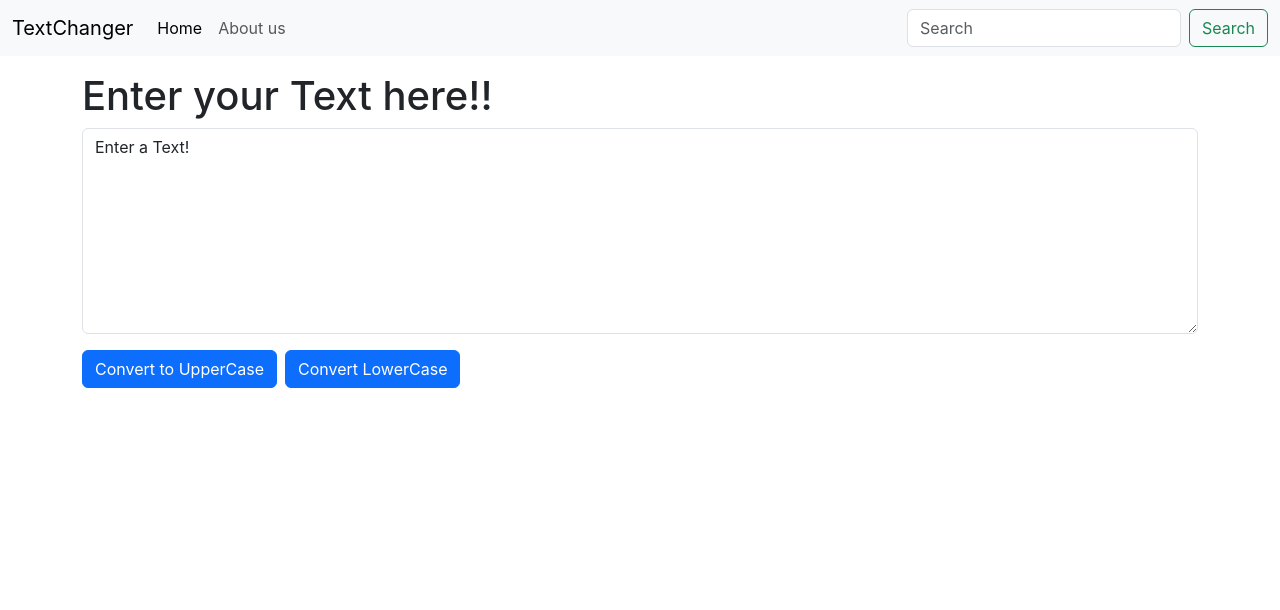
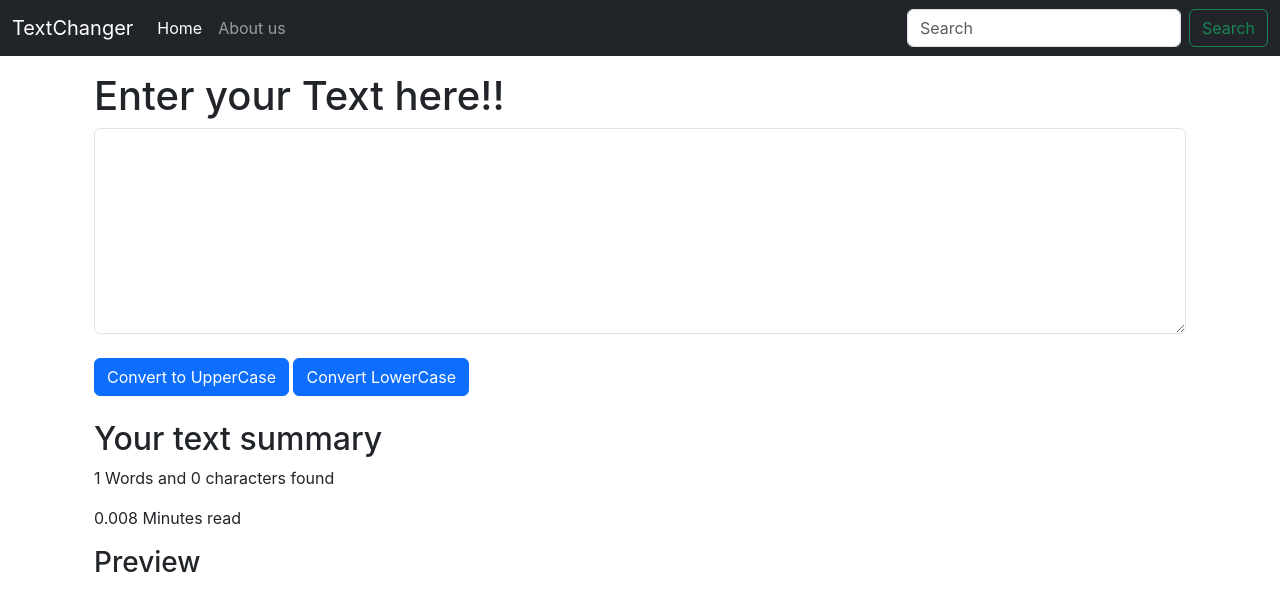
Before and after one commit to HussainGhantiwala/TextChanger-ReactJS, a React (Create React App) app: page / in a window 1280 px wide. Shown: the top 610 px of the page. Built offline with nearby package versions, Linux system fonts and the light colour scheme.

Commit message:
Added word and character counter, along with reading time logic.

```diff
--- a/src/App.js
+++ b/src/App.js
@@ -8,7 +8,7 @@ function App() {
 <>
 <Navbar title="TextChanger" homeText="Home" aboutText="About us"/> {/*This is made using props*/}
 <div className="container my-3">
-  <TextForm heading="Enter your Text here!!"/>
+  <TextForm heading={"Enter your Text here!!"}/>
   </div>
 </>
   );
--- a/src/components/Navbar.js
+++ b/src/components/Navbar.js
@@ -4,7 +4,7 @@ import PropTypes from 'prop-types'
 export default function Navbar(props) {
   return (
     <>
-  <nav className="navbar navbar-expand-lg bg-body-tertiary">
+  <nav className="navbar navbar-expand-lg navbar-dark bg-dark">
   <div className="container-fluid">
     <a className="navbar-brand" href="/">{props.title}</a>
     <button className="navbar-toggler" type="button" data-bs-toggle="collapse" data-bs-target="#navbarSupportedContent" aria-controls="navbarSupportedContent" aria-expanded="false" aria-label="Toggle navigation">
--- a/src/components/TextForm.js
+++ b/src/components/TextForm.js
@@ -1,7 +1,8 @@
 import React, {useState} from 'react'
+import PropTypes from 'prop-types'
 
 export default function TextForm(props) {
-  const[text,setText]=useState('Enter a Text!')
+  const[text,setText]=useState('')
 
   const upperCase=()=>{
     let newText=text.toUpperCase();
@@ -20,14 +21,26 @@ export default function TextForm(props) {
   }
 
   return (
-    <div>
+    <>
+    <div className='container'>
       <h1>{props.heading}</h1>
       <div className="mb-3">
         <textarea className="form-control" id="myBox" value={text} rows="8" onChange={handleOnChange}></textarea>
       </div>
-      <button className="btn btn-primary" onClick={upperCase}>Convert to UpperCase</button>
-      <button className="btn btn-primary ms-2" onClick={lowerCase}>Convert LowerCase</button>
+      <button className="btn btn-primary ms2 my-2" onClick={upperCase}>Convert to UpperCase</button> {/**mx and my are bootstrap properties, mx gives Margin at x axis and my gives marin at y axis */}
+      <button className="btn btn-primary" onClick={lowerCase}>Convert LowerCase</button>
     </div>
+    <div className="container my-3">
+      <h2>Your text summary</h2>
+      <p>{text.split(' ').length} {/**This text.split('').length will split the word and the space (hence the empty string) and print number words in the sentence*/} Words and {text.length} characters found</p> {/*This {text.length} is used to count the characters in the text that the user write on the text field*/}
+      <p>{0.008*text.split(' ').length}{/**This helps user know how long will it take to read a sentence from the tect field */} Minutes read</p>
+      <h3>Preview</h3>
+      <p>{text}</p>
+    </div>
+    </>
 
   );
 }
+TextForm.propTypes={
+  heading:PropTypes.string
+}
```
